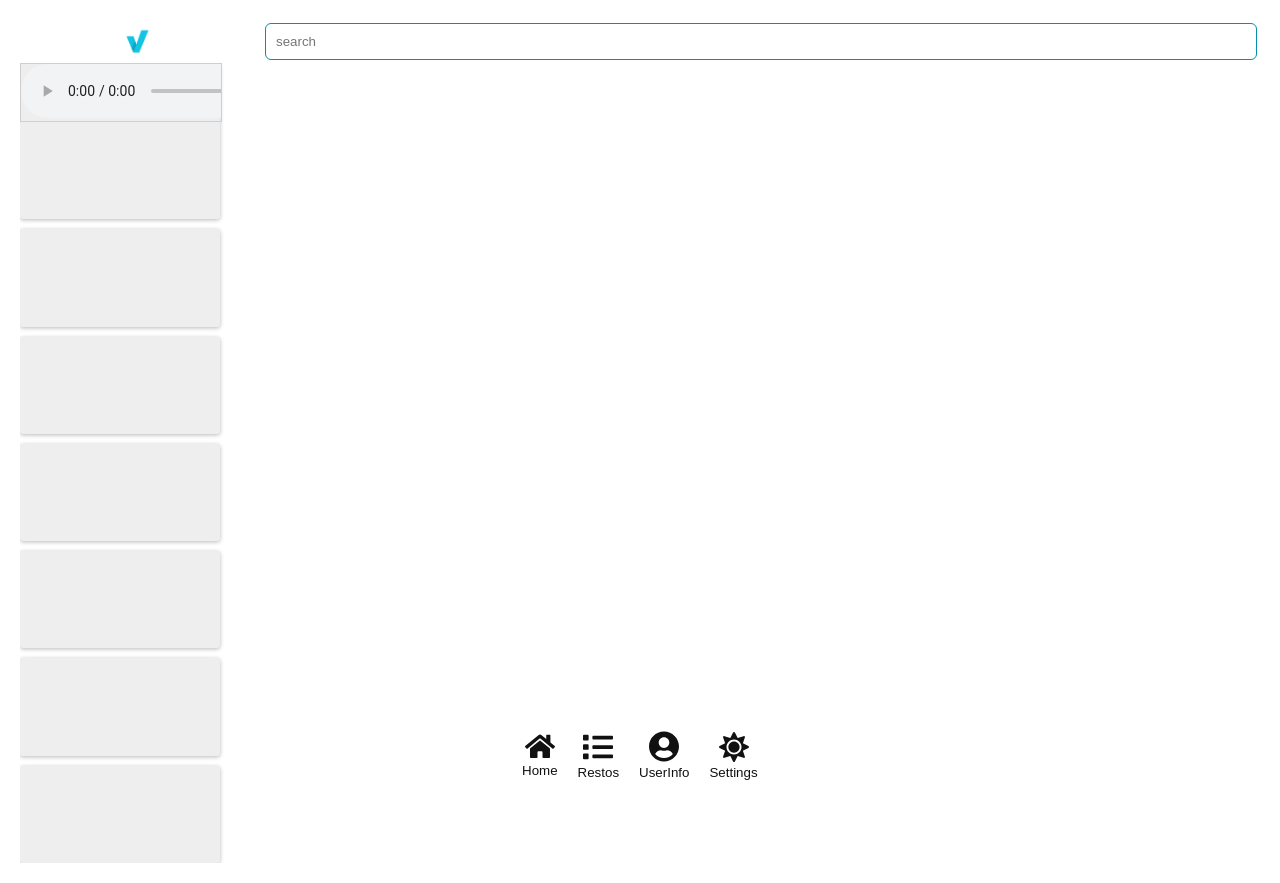
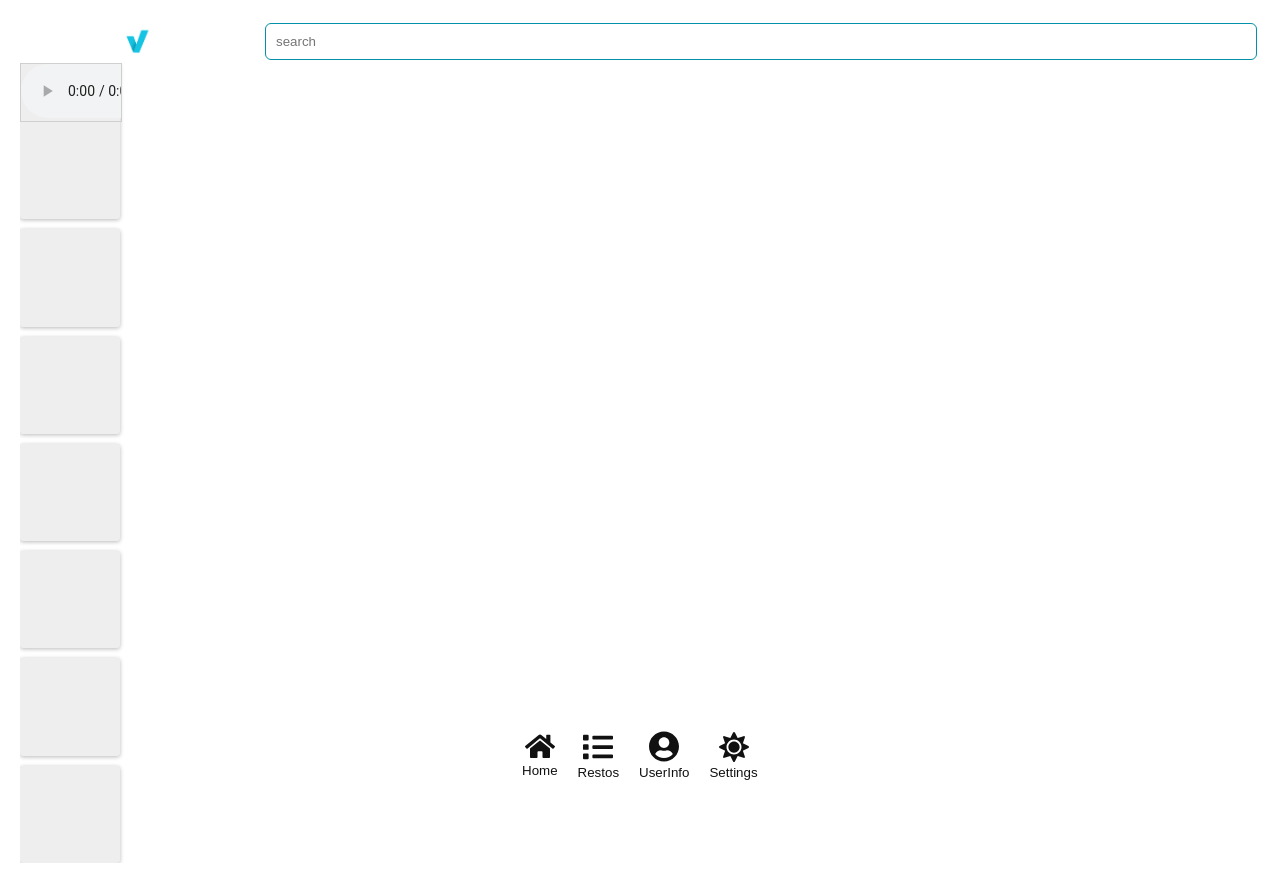
Before and after one commit to ahmadwarren/Nleka, a React app: page / in a window 1280 px wide. Built offline with nearby package versions, Linux system fonts and the light colour scheme.

Commit message:
Update index.css
A

```diff
--- a/src/index.css
+++ b/src/index.css
@@ -100,7 +100,7 @@ body {
 
   .container .box{
     background: #eee;
-    max-width: 200px;
+    max-width: 100px;
     box-shadow: rgb(0 0 0 / 28%) 0px 1px 4px;
     border-radius: 3px;
   }
```
